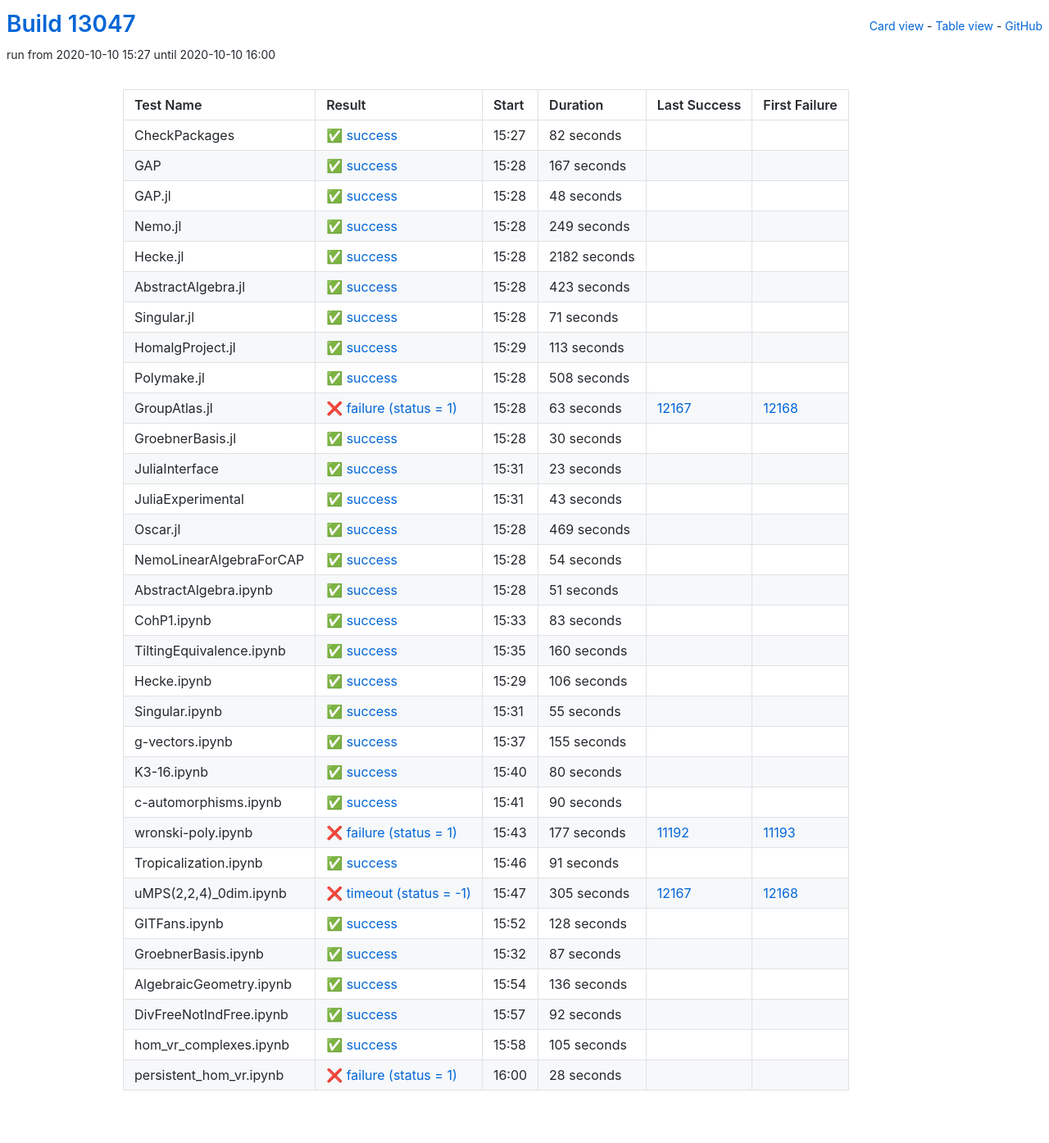
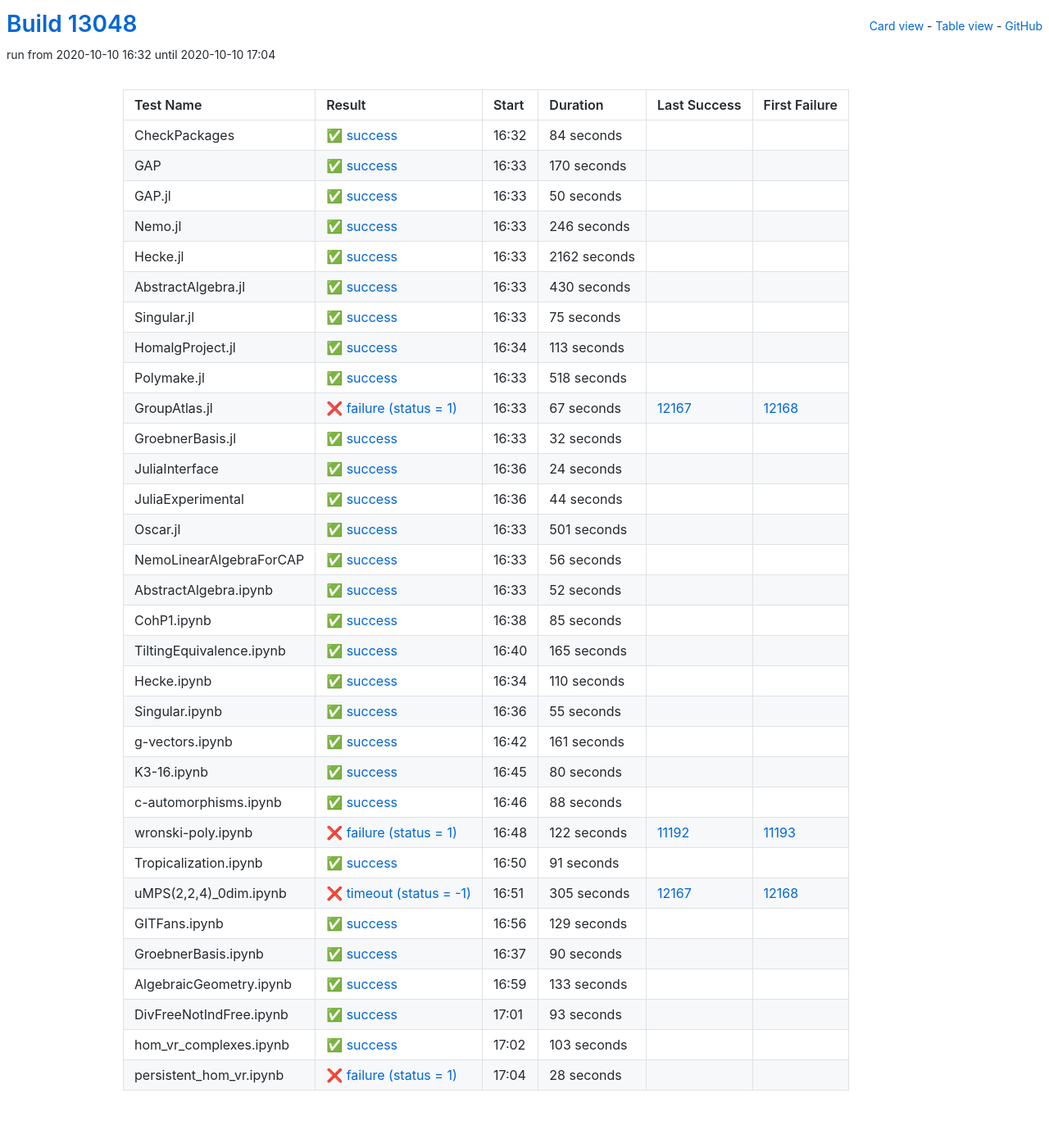
Before and after one commit to oscar-system/oscar-ci-status, a Jekyll site: the page built from table.html, in a window 1280 px wide. Shown: the whole page at 82% size. Built offline with Jekyll 4.4.1, drawn with Linux system fonts in a browser that asks for light colours.

Commit message:
Build #13048

```diff
--- a/_data/ci.yml
+++ b/_data/ci.yml
@@ -1,6 +1,6 @@
 ---
-build: 13047
-build_url: https://oscarci.mathematik.uni-kl.de/job/oscar/13047/
+build: 13048
+build_url: https://oscarci.mathematik.uni-kl.de/job/oscar/13048/
 job: oscar
 organization: oscar-system
 repo: oscar-ci-status
@@ -8,92 +8,92 @@
 tests:
 - name: CheckPackages
   id: checkpackages
-  log: https://oscarci.mathematik.uni-kl.de/job/oscar/13047/artifact/logs/build-13047/CheckPackages.log
-  start: 2020-10-10 15:27
+  log: https://oscarci.mathematik.uni-kl.de/job/oscar/13048/artifact/logs/build-13048/CheckPackages.log
+  start: 2020-10-10 16:32
   success: true
   exitcode: 0
   status: success
-  duration: 82
+  duration: 84
   last_success: false
   last_success_url:
   first_failure: false
   first_failure_url:
 - name: GAP
   id: gap
-  log: https://oscarci.mathematik.uni-kl.de/job/oscar/13047/artifact/logs/build-13047/GAP.log
-  start: 2020-10-10 15:28
+  log: https://oscarci.mathematik.uni-kl.de/job/oscar/13048/artifact/logs/build-13048/GAP.log
+  start: 2020-10-10 16:33
   success: true
   exitcode: 0
   status: success
-  duration: 167
+  duration: 170
   last_success: false
   last_success_url:
   first_failure: false
   first_failure_url:
 - name: GAP.jl
   id: gap-jl
-  log: https://oscarci.mathematik.uni-kl.de/job/oscar/13047/artifact/logs/build-13047/GAP.jl.log
-  start: 2020-10-10 15:28
+  log: https://oscarci.mathematik.uni-kl.de/job/oscar/13048/artifact/logs/build-13048/GAP.jl.log
+  start: 2020-10-10 16:33
   success: true
   exitcode: 0
   status: success
-  duration: 48
+  duration: 50
   last_success: false
   last_success_url:
   first_failure: false
   first_failure_url:
 - name: Nemo.jl
   id: nemo-jl
-  log: https://oscarci.mathematik.uni-kl.de/job/oscar/13047/artifact/logs/build-13047/Nemo.jl.log
-  start: 2020-10-10 15:28
+  log: https://oscarci.mathematik.uni-kl.de/job/oscar/13048/artifact/logs/build-13048/Nemo.jl.log
+  start: 2020-10-10 16:33
   success: true
   exitcode: 0
   status: success
-  duration: 249
+  duration: 246
   last_success: false
   last_success_url:
   first_failure: false
   first_failure_url:
 - name: Hecke.jl
   id: hecke-jl
-  log: https://oscarci.mathematik.uni-kl.de/job/oscar/13047/artifact/logs/build-13047/Hecke.jl.log
-  start: 2020-10-10 15:28
+  log: https://oscarci.mathematik.uni-kl.de/job/oscar/13048/artifact/logs/build-13048/Hecke.jl.log
+  start: 2020-10-10 16:33
   success: true
   exitcode: 0
   status: success
-  duration: 2182
+  duration: 2162
   last_success: false
   last_success_url:
   first_failure: false
   first_failure_url:
 - name: AbstractAlgebra.jl
   id: abstractalgebra-jl
-  log: https://oscarci.mathematik.uni-kl.de/job/oscar/13047/artifact/logs/build-13047/AbstractAlgebra.jl.log
-  start: 2020-10-10 15:28
+  log: https://oscarci.mathematik.uni-kl.de/job/oscar/13048/artifact/logs/build-13048/AbstractAlgebra.jl.log
+  start: 2020-10-10 16:33
   success: true
   exitcode: 0
   status: success
-  duration: 423
+  duration: 430
   last_success: false
   last_success_url:
   first_failure: false
   first_failure_url:
 - name: Singular.jl
   id: singular-jl
-  log: https://oscarci.mathematik.uni-kl.de/job/oscar/13047/artifact/logs/build-13047/Singular.jl.log
-  start: 2020-10-10 15:28
+  log: https://oscarci.mathematik.uni-kl.de/job/oscar/13048/artifact/logs/build-13048/Singular.jl.log
+  start: 2020-10-10 16:33
   success: true
   exitcode: 0
   status: success
-  duration: 71
+  duration: 75
   last_success: false
   last_success_url:
   first_failure: false
   first_failure_url:
 - name: HomalgProject.jl
   id: homalgproject-jl
-  log: https://oscarci.mathematik.uni-kl.de/job/oscar/13047/artifact/logs/build-13047/HomalgProject.jl.log
-  start: 2020-10-10 15:29
+  log: https://oscarci.mathematik.uni-kl.de/job/oscar/13048/artifact/logs/build-13048/HomalgProject.jl.log
+  start: 2020-10-10 16:34
   success: true
   exitcode: 0
   status: success
@@ -104,140 +104,140 @@
   first_failure_url:
 - name: Polymake.jl
   id: polymake-jl
-  log: https://oscarci.mathematik.uni-kl.de/job/oscar/13047/artifact/logs/build-13047/Polymake.jl.log
-  start: 2020-10-10 15:28
+  log: https://oscarci.mathematik.uni-kl.de/job/oscar/13048/artifact/logs/build-13048/Polymake.jl.log
+  start: 2020-10-10 16:33
   success: true
   exitcode: 0
   status: success
-  duration: 508
+  duration: 518
   last_success: false
   last_success_url:
   first_failure: false
   first_failure_url:
 - name: GroupAtlas.jl
   id: groupatlas-jl
-  log: https://oscarci.mathematik.uni-kl.de/job/oscar/13047/artifact/logs/build-13047/GroupAtlas.jl.log
-  start: 2020-10-10 15:28
+  log: https://oscarci.mathematik.uni-kl.de/job/oscar/13048/artifact/logs/build-13048/GroupAtlas.jl.log
+  start: 2020-10-10 16:33
   success: false
   exitcode: 1
   status: failure
-  duration: 63
+  duration: 67
   last_success: 12167
   last_success_url: https://oscarci.mathematik.uni-kl.de/job/oscar/12167/
   first_failure: 12168
   first_failure_url: https://oscarci.mathematik.uni-kl.de/job/oscar/12168/
 - name: GroebnerBasis.jl
   id: groebnerbasis-jl
-  log: https://oscarci.mathematik.uni-kl.de/job/oscar/13047/artifact/logs/build-13047/GroebnerBasis.jl.log
-  start: 2020-10-10 15:28
+  log: https://oscarci.mathematik.uni-kl.de/job/oscar/13048/artifact/logs/build-13048/GroebnerBasis.jl.log
+  start: 2020-10-10 16:33
   success: true
   exitcode: 0
   status: success
-  duration: 30
+  duration: 32
   last_success: false
   last_success_url:
   first_failure: false
   first_failure_url:
 - name: JuliaInterface
   id: juliainterface
-  log: https://oscarci.mathematik.uni-kl.de/job/oscar/13047/artifact/logs/build-13047/JuliaInterface.log
-  start: 2020-10-10 15:31
+  log: https://oscarci.mathematik.uni-kl.de/job/oscar/13048/artifact/logs/build-13048/JuliaInterface.log
+  start: 2020-10-10 16:36
   success: true
   exitcode: 0
   status: success
-  duration: 23
+  duration: 24
   last_success: false
   last_success_url:
   first_failure: false
   first_failure_url:
 - name: JuliaExperimental
   id: juliaexperimental
-  log: https://oscarci.mathematik.uni-kl.de/job/oscar/13047/artifact/logs/build-13047/JuliaExperimental.log
-  start: 2020-10-10 15:31
+  log: https://oscarci.mathematik.uni-kl.de/job/oscar/13048/artifact/logs/build-13048/JuliaExperimental.log
+  start: 2020-10-10 16:36
   success: true
   exitcode: 0
   status: success
-  duration: 43
+  duration: 44
   last_success: false
   last_success_url:
   first_failure: false
   first_failure_url:
 - name: Oscar.jl
   id: oscar-jl
-  log: https://oscarci.mathematik.uni-kl.de/job/oscar/13047/artifact/logs/build-13047/Oscar.jl.log
-  start: 2020-10-10 15:28
+  log: https://oscarci.mathematik.uni-kl.de/job/oscar/13048/artifact/logs/build-13048/Oscar.jl.log
+  start: 2020-10-10 16:33
   success: true
   exitcode: 0
   status: success
-  duration: 469
+  duration: 501
   last_success: false
   last_success_url:
   first_failure: false
   first_failure_url:
 - name: NemoLinearAlgebraForCAP
   id: nemolinearalgebraforcap
-  log: https://oscarci.mathematik.uni-kl.de/job/oscar/13047/artifact/logs/build-13047/NemoLinearAlgebraForCAP.log
-  start: 2020-10-10 15:28
+  log: https://oscarci.mathematik.uni-kl.de/job/oscar/13048/artifact/logs/build-13048/NemoLinearAlgebraForCAP.log
+  start: 2020-10-10 16:33
   success: true
   exitcode: 0
   status: success
-  duration: 54
+  duration: 56
   last_success: false
   last_success_url:
   first_failure: false
   first_failure_url:
 - name: AbstractAlgebra.ipynb
   id: abstractalgebra-ipynb
-  log: https://oscarci.mathematik.uni-kl.de/job/oscar/13047/artifact/logs/build-13047/AbstractAlgebra.ipynb.log
-  start: 2020-10-10 15:28
+  log: https://oscarci.mathematik.uni-kl.de/job/oscar/13048/artifact/logs/build-13048/AbstractAlgebra.ipynb.log
+  start: 2020-10-10 16:33
   success: true
   exitcode: 0
   status: success
-  duration: 51
+  duration: 52
   last_success: false
   last_success_url:
   first_failure: false
   first_failure_url:
 - name: CohP1.ipynb
   id: cohp1-ipynb
-  log: https://oscarci.mathematik.uni-kl.de/job/oscar/13047/artifact/logs/build-13047/CohP1.ipynb.log
-  start: 2020-10-10 15:33
+  log: https://oscarci.mathematik.uni-kl.de/job/oscar/13048/artifact/logs/build-13048/CohP1.ipynb.log
+  start: 2020-10-10 16:38
   success: true
   exitcode: 0
   status: success
-  duration: 83
+  duration: 85
   last_success: false
   last_success_url:
   first_failure: false
   first_failure_url:
 - name: TiltingEquivalence.ipynb
   id: tiltingequivalence-ipynb
-  log: https://oscarci.mathematik.uni-kl.de/job/oscar/13047/artifact/logs/build-13047/TiltingEquivalence.ipynb.log
-  start: 2020-10-10 15:35
+  log: https://oscarci.mathematik.uni-kl.de/job/oscar/13048/artifact/logs/build-13048/TiltingEquivalence.ipynb.log
+  start: 2020-10-10 16:40
   success: true
   exitcode: 0
   status: success
-  duration: 160
+  duration: 165
   last_success: false
   last_success_url:
   first_failure: false
   first_failure_url:
 - name: Hecke.ipynb
   id: hecke-ipynb
-  log: https://oscarci.mathematik.uni-kl.de/job/oscar/13047/artifact/logs/build-13047/Hecke.ipynb.log
-  start: 2020-10-10 15:29
+  log: https://oscarci.mathematik.uni-kl.de/job/oscar/13048/artifact/logs/build-13048/Hecke.ipynb.log
+  start: 2020-10-10 16:34
   success: true
   exitcode: 0
   status: success
-  duration: 106
+  duration: 110
   last_success: false
   last_success_url:
   first_failure: false
   first_failure_url:
 - name: Singular.ipynb
   id: singular-ipynb
-  log: https://oscarci.mathematik.uni-kl.de/job/oscar/13047/artifact/logs/build-13047/Singular.ipynb.log
-  start: 2020-10-10 15:31
+  log: https://oscarci.mathematik.uni-kl.de/job/oscar/13048/artifact/logs/build-13048/Singular.ipynb.log
+  start: 2020-10-10 16:36
   success: true
   exitcode: 0
   status: success
@@ -248,20 +248,20 @@
   first_failure_url:
 - name: g-vectors.ipynb
   id: g-vectors-ipynb
-  log: https://oscarci.mathematik.uni-kl.de/job/oscar/13047/artifact/logs/build-13047/g-vectors.ipynb.log
-  start: 2020-10-10 15:37
+  log: https://oscarci.mathematik.uni-kl.de/job/oscar/13048/artifact/logs/build-13048/g-vectors.ipynb.log
+  start: 2020-10-10 16:42
   success: true
   exitcode: 0
   status: success
-  duration: 155
+  duration: 161
   last_success: false
   last_success_url:
   first_failure: false
   first_failure_url:
 - name: K3-16.ipynb
   id: k3-16-ipynb
-  log: https://oscarci.mathematik.uni-kl.de/job/oscar/13047/artifact/logs/build-13047/K3-16.ipynb.log
-  start: 2020-10-10 15:40
+  log: https://oscarci.mathematik.uni-kl.de/job/oscar/13048/artifact/logs/build-13048/K3-16.ipynb.log
+  start: 2020-10-10 16:45
   success: true
   exitcode: 0
   status: success
@@ -272,32 +272,32 @@
   first_failure_url:
 - name: c-automorphisms.ipynb
   id: c-automorphisms-ipynb
-  log: https://oscarci.mathematik.uni-kl.de/job/oscar/13047/artifact/logs/build-13047/c-automorphisms.ipynb.log
-  start: 2020-10-10 15:41
+  log: https://oscarci.mathematik.uni-kl.de/job/oscar/13048/artifact/logs/build-13048/c-automorphisms.ipynb.log
+  start: 2020-10-10 16:46
   success: true
   exitcode: 0
   status: success
-  duration: 90
+  duration: 88
   last_success: false
   last_success_url:
   first_failure: false
   first_failure_url:
 - name: wronski-poly.ipynb
   id: wronski-poly-ipynb
-  log: https://oscarci.mathematik.uni-kl.de/job/oscar/13047/artifact/logs/build-13047/wronski-poly.ipynb.log
-  start: 2020-10-10 15:43
+  log: https://oscarci.mathematik.uni-kl.de/job/oscar/13048/artifact/logs/build-13048/wronski-poly.ipynb.log
+  start: 2020-10-10 16:48
   success: false
   exitcode: 1
   status: failure
-  duration: 177
+  duration: 122
   last_success: 11192
   last_success_url: https://oscarci.mathematik.uni-kl.de/job/oscar/11192/
   first_failure: 11193
   first_failure_url: https://oscarci.mathematik.uni-kl.de/job/oscar/11193/
 - name: Tropicalization.ipynb
   id: tropicalization-ipynb
-  log: https://oscarci.mathematik.uni-kl.de/job/oscar/13047/artifact/logs/build-13047/Tropicalization.ipynb.log
-  start: 2020-10-10 15:46
+  log: https://oscarci.mathematik.uni-kl.de/job/oscar/13048/artifact/logs/build-13048/Tropicalization.ipynb.log
+  start: 2020-10-10 16:50
   success: true
   exitcode: 0
   status: success
@@ -308,8 +308,8 @@
   first_failure_url:
 - name: uMPS(2,2,4)_0dim.ipynb
   id: umps-2-2-4-0dim-ipynb
-  log: https://oscarci.mathematik.uni-kl.de/job/oscar/13047/artifact/logs/build-13047/uMPS-2-2-4-_0dim.ipynb.log
-  start: 2020-10-10 15:47
+  log: https://oscarci.mathematik.uni-kl.de/job/oscar/13048/artifact/logs/build-13048/uMPS-2-2-4-_0dim.ipynb.log
+  start: 2020-10-10 16:51
   success: false
   exitcode: -1
   status: timeout
@@ -320,68 +320,68 @@
   first_failure_url: https://oscarci.mathematik.uni-kl.de/job/oscar/12168/
 - name: GITFans.ipynb
   id: gitfans-ipynb
-  log: https://oscarci.mathematik.uni-kl.de/job/oscar/13047/artifact/logs/build-13047/GITFans.ipynb.log
-  start: 2020-10-10 15:52
+  log: https://oscarci.mathematik.uni-kl.de/job/oscar/13048/artifact/logs/build-13048/GITFans.ipynb.log
+  start: 2020-10-10 16:56
   success: true
   exitcode: 0
   status: success
-  duration: 128
+  duration: 129
   last_success: false
   last_success_url:
   first_failure: false
   first_failure_url:
 - name: GroebnerBasis.ipynb
   id: groebnerbasis-ipynb
-  log: https://oscarci.mathematik.uni-kl.de/job/oscar/13047/artifact/logs/build-13047/GroebnerBasis.ipynb.log
-  start: 2020-10-10 15:32
+  log: https://oscarci.mathematik.uni-kl.de/job/oscar/13048/artifact/logs/build-13048/GroebnerBasis.ipynb.log
+  start: 2020-10-10 16:37
   success: true
   exitcode: 0
   status: success
-  duration: 87
+  duration: 90
   last_success: false
   last_success_url:
   first_failure: false
   first_failure_url:
 - name: AlgebraicGeometry.ipynb
   id: algebraicgeometry-ipynb
-  log: https://oscarci.mathematik.uni-kl.de/job/oscar/13047/artifact/logs/build-13047/AlgebraicGeometry.ipynb.log
-  start: 2020-10-10 15:54
+  log: https://oscarci.mathematik.uni-kl.de/job/oscar/13048/artifact/logs/build-13048/AlgebraicGeometry.ipynb.log
+  start: 2020-10-10 16:59
   success: true
   exitcode: 0
   status: success
-  duration: 136
+  duration: 133
   last_success: false
   last_success_url:
   first_failure: false
   first_failure_url:
 - name: DivFreeNotIndFree.ipynb
   id: divfreenotindfree-ipynb
-  log: https://oscarci.mathematik.uni-kl.de/job/oscar/13047/artifact/logs/build-13047/DivFreeNotIndFree.ipynb.log
-  start: 2020-10-10 15:57
+  log: https://oscarci.mathematik.uni-kl.de/job/oscar/13048/artifact/logs/build-13048/DivFreeNotIndFree.ipynb.log
+  start: 2020-10-10 17:01
   success: true
   exitcode: 0
   status: success
-  duration: 92
+  duration: 93
   last_success: false
   last_success_url:
   first_failure: false
   first_failure_url:
 - name: hom_vr_complexes.ipynb
   id: hom-vr-complexes-ipynb
-  log: https://oscarci.mathematik.uni-kl.de/job/oscar/13047/artifact/logs/build-13047/hom_vr_complexes.ipynb.log
-  start: 2020-10-10 15:58
+  log: https://oscarci.mathematik.uni-kl.de/job/oscar/13048/artifact/logs/build-13048/hom_vr_complexes.ipynb.log
+  start: 2020-10-10 17:02
   success: true
   exitcode: 0
   status: success
-  duration: 105
+  duration: 103
   last_success: false
   last_success_url:
   first_failure: false
   first_failure_url:
 - name: persistent_hom_vr.ipynb
   id: persistent-hom-vr-ipynb
-  log: https://oscarci.mathematik.uni-kl.de/job/oscar/13047/artifact/logs/build-13047/persistent_hom_vr.ipynb.log
-  start: 2020-10-10 16:00
+  log: https://oscarci.mathematik.uni-kl.de/job/oscar/13048/artifact/logs/build-13048/persistent_hom_vr.ipynb.log
+  start: 2020-10-10 17:04
   success: false
   exitcode: 1
   status: failure
```
Also changed, not shown: README.md.
